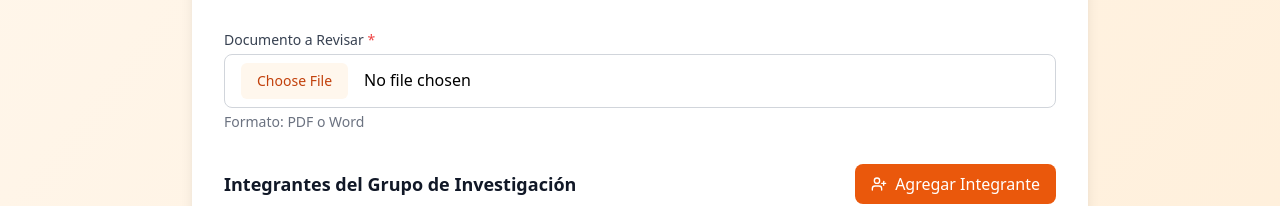
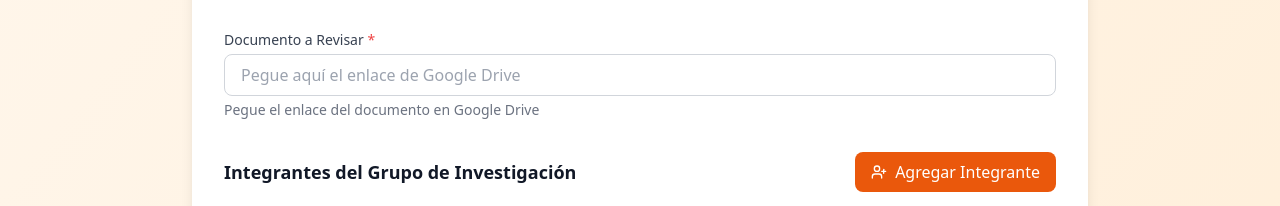
Before and after one commit to Pukllasunchis/revision-originalidad, a React (Vite) app in the folder project/: page / in a window 1280 px wide. Shown: the part 482-688 px from the top of the page. Built offline with nearby package versions, Linux system fonts and the light colour scheme; no server answers.

Commit message:
Update RequestForm.tsx

```diff
--- a/project/src/components/RequestForm.tsx
+++ b/project/src/components/RequestForm.tsx
@@ -369,17 +369,17 @@ export default function RequestForm() {
             Documento a Revisar <span className="text-red-500">*</span>
           </label>
           <input
-            type="file"
-            id="document"
-            required
-            accept=".pdf,.doc,.docx"
-            onChange={(e) => {
-              const file = e.target.files?.[0] || null;
-              setFormData({ ...formData, document: file });
-            }}
-            className="w-full px-4 py-2 border border-gray-300 rounded-lg focus:ring-2 focus:ring-orange-500 focus:border-transparent file:mr-4 file:py-2 file:px-4 file:rounded-md file:border-0 file:text-sm file:font-medium file:bg-orange-50 file:text-orange-700 hover:file:bg-orange-100"
-          />
-          <p className="mt-1 text-sm text-gray-500">Formato: PDF o Word</p>
+  type="text"
+  id="document"
+  required
+  placeholder="Pegue aquí el enlace de Google Drive"
+  value={formData.document}
+  onChange={(e) =>
+    setFormData({ ...formData, document: e.target.value })
+  }
+  className="w-full px-4 py-2 border border-gray-300 rounded-lg focus:ring-2 focus:ring-orange-500 focus:border-transparent"
+/>
+          <p className="mt-1 text-sm text-gray-500">Pegue el enlace del documento en Google Drive</p>
           {formData.document && (
             <p className="mt-2 text-sm text-green-600 flex items-center">
               <FileText className="w-4 h-4 mr-1" />
```
